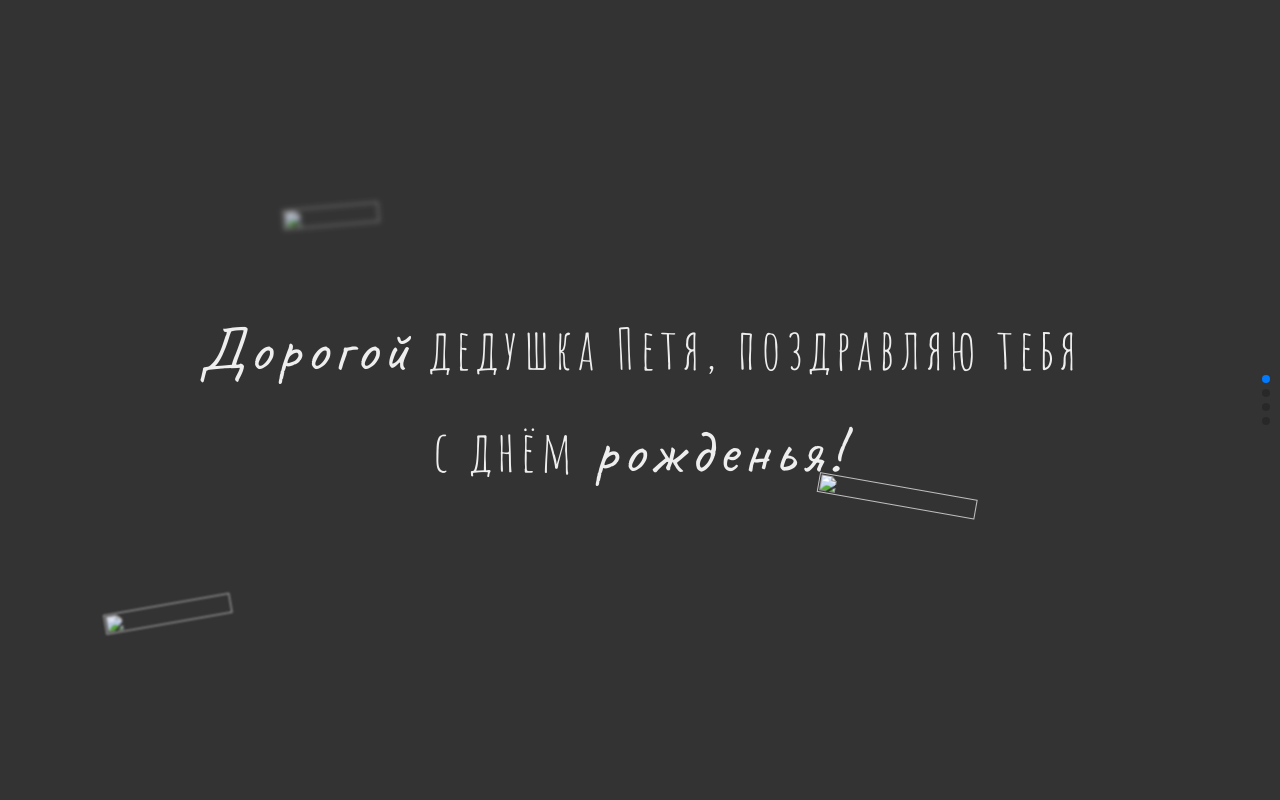
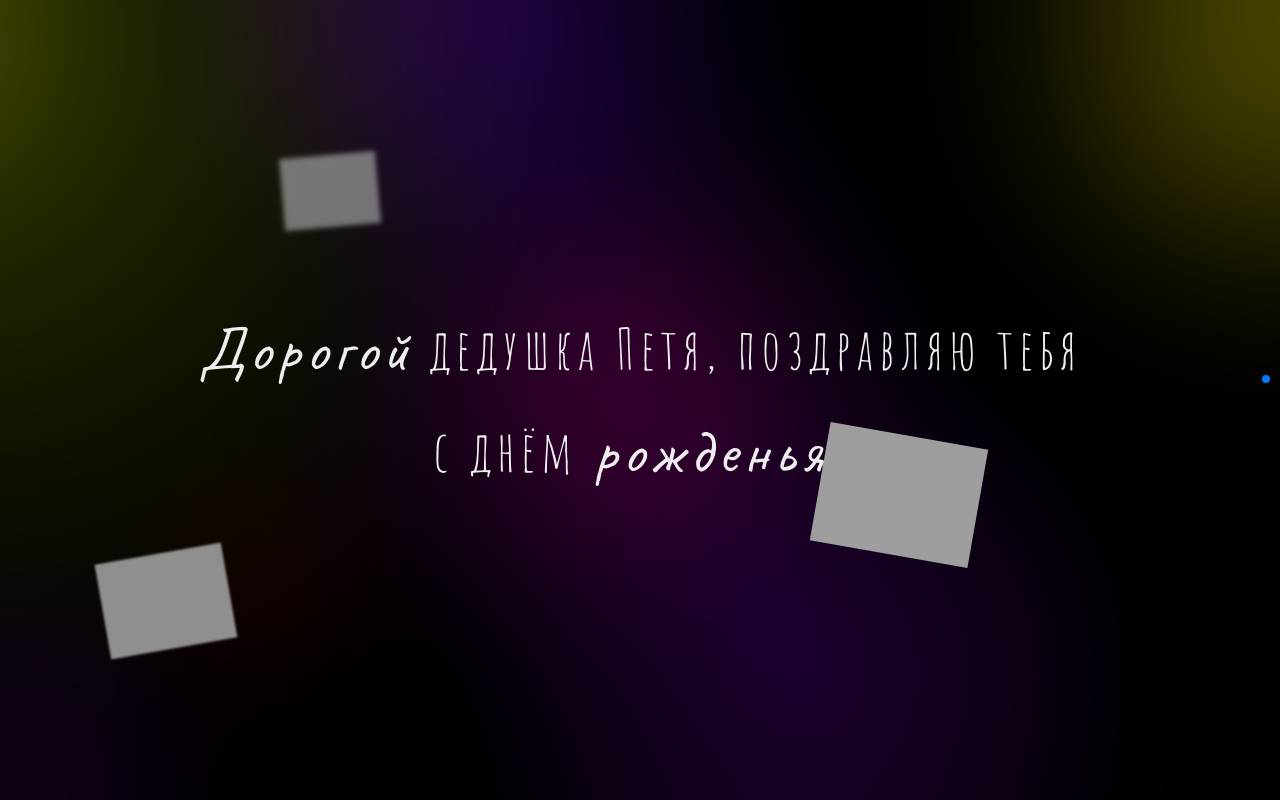
Before and after one commit to PBuinizki/pbuin, a plain HTML site: page index.html in a window 1280 px wide. Drawn offline with nearby package versions, Linux system fonts and the light colour scheme; the site is published under a folder, as on GitHub Pages, so addresses that start at the root find nothing.

Commit message:
Add files via upload

```diff
--- a/index.html
+++ b/index.html
@@ -19,10 +19,10 @@
     <div class="swiper mySwiper">
         <div class="swiper-wrapper">
           <div class="swiper-slide relative"><span data-swiper-parallax="-300" class="text ">
-            <span class="box"><img src="/box.png" alt="" ></span>
-            <span class="box"><img src="/box.png" alt="" ></span>
+            <span class="box"><img src="box.png" alt="" ></span>
+            <span class="box"><img src="box.png" alt="" ></span>
             <span>Дорогой</span> дедушка Петя, поздравляю тебя с&nbsp;днём <span>рожденья!</span>
-              <span class="box"><img src="/box.png" alt="" ></span>
+              <span class="box"><img src="box.png" alt="" ></span>
           </span>
 
           </div>
@@ -36,7 +36,7 @@
 
           </span></div>
           <div class="swiper-slide"><span data-swiper-parallax="-300" class="text">А так же оставаться <span>примером</span> для будущих поколений
-          <img class="text-img" src="/ded.jpg" alt="">
+          <img class="text-img" src="ded.jpg" alt="">
           </span></div>
           <div class="swiper-slide"><span data-swiper-parallax="-300" class="text">
             Спасибо за то, что <span>ТЫ</span> есть!
--- a/style.css
+++ b/style.css
@@ -14,7 +14,7 @@ body {
 
 body {
   background-color: #333;
-  background-image: url(/bg2.png);
+  background-image: url(bg2.png);
   background-size: cover;
   background-repeat: no-repeat;
 /*   background-position: center; */
```
